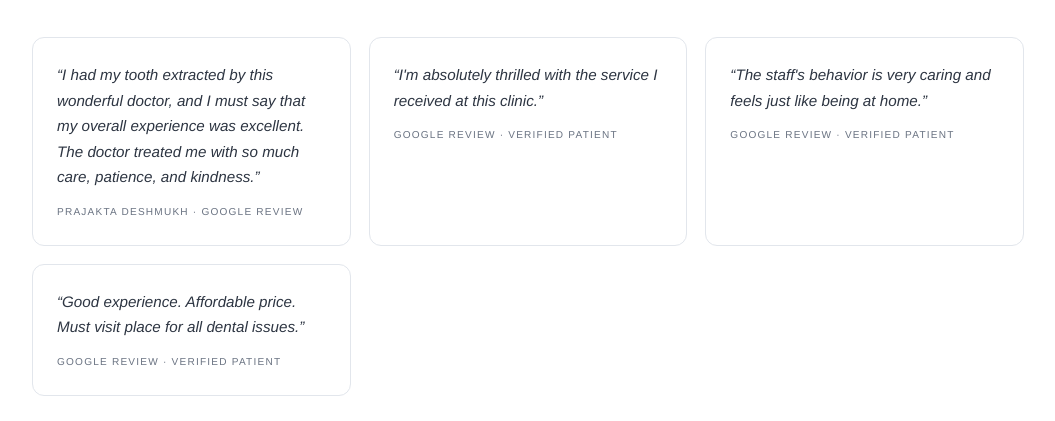
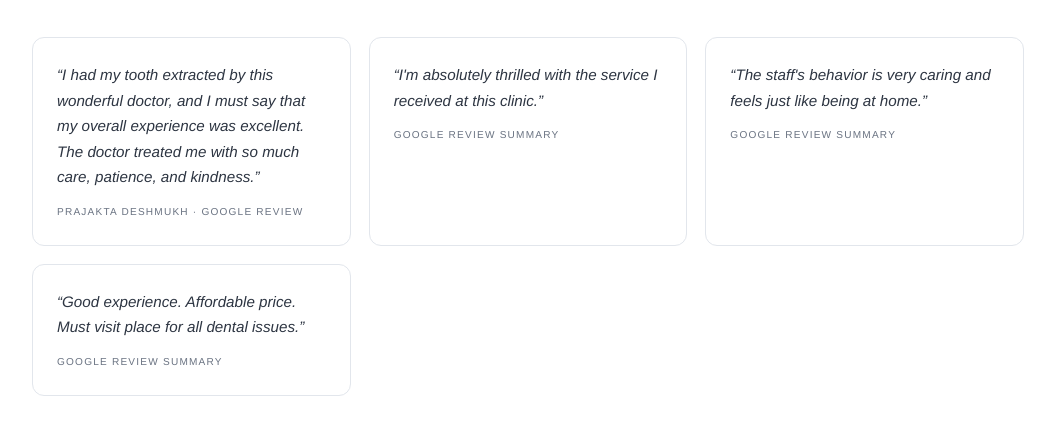
Before and after one commit to siteselleragent-tech/siteseller-demos, a plain HTML site: page demos/glossdent-dental-ambegaon/index.html in a window 1280 px wide. Shown: the part 2642-3063 px from the top of the page, without its empty margins (112-1167 px from the left). Drawn offline with Linux system fonts and the light colour scheme.

Commit message:
Fix GlossDent review attribution labels

```diff
--- a/demos/glossdent-dental-ambegaon/index.html
+++ b/demos/glossdent-dental-ambegaon/index.html
@@ -129,9 +129,9 @@ a{color:var(--accent)}
     <p class="lead">Real reviews from the clinic's Google profile, quoted as written.</p>
     <div class="quotes">
       <div class="quote"><p>“I had my tooth extracted by this wonderful doctor, and I must say that my overall experience was excellent. The doctor treated me with so much care, patience, and kindness.”</p><div class="who">Prajakta Deshmukh &middot; Google review</div></div>
-      <div class="quote"><p>“I'm absolutely thrilled with the service I received at this clinic.”</p><div class="who">Google review &middot; verified patient</div></div>
-      <div class="quote"><p>“The staff's behavior is very caring and feels just like being at home.”</p><div class="who">Google review &middot; verified patient</div></div>
-      <div class="quote"><p>“Good experience. Affordable price. Must visit place for all dental issues.”</p><div class="who">Google review &middot; verified patient</div></div>
+      <div class="quote"><p>“I'm absolutely thrilled with the service I received at this clinic.”</p><div class="who">Google review summary</div></div>
+      <div class="quote"><p>“The staff's behavior is very caring and feels just like being at home.”</p><div class="who">Google review summary</div></div>
+      <div class="quote"><p>“Good experience. Affordable price. Must visit place for all dental issues.”</p><div class="who">Google review summary</div></div>
     </div>
   </div>
 </section>
```
